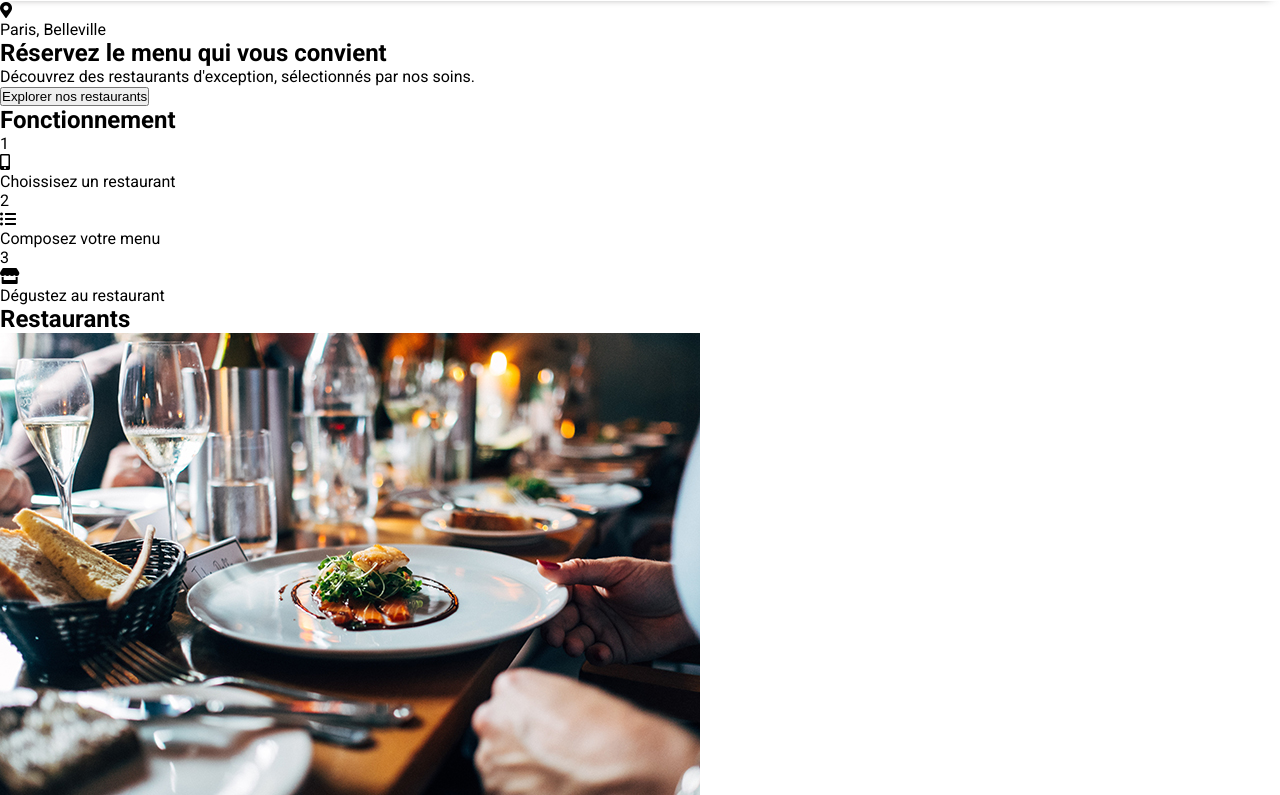
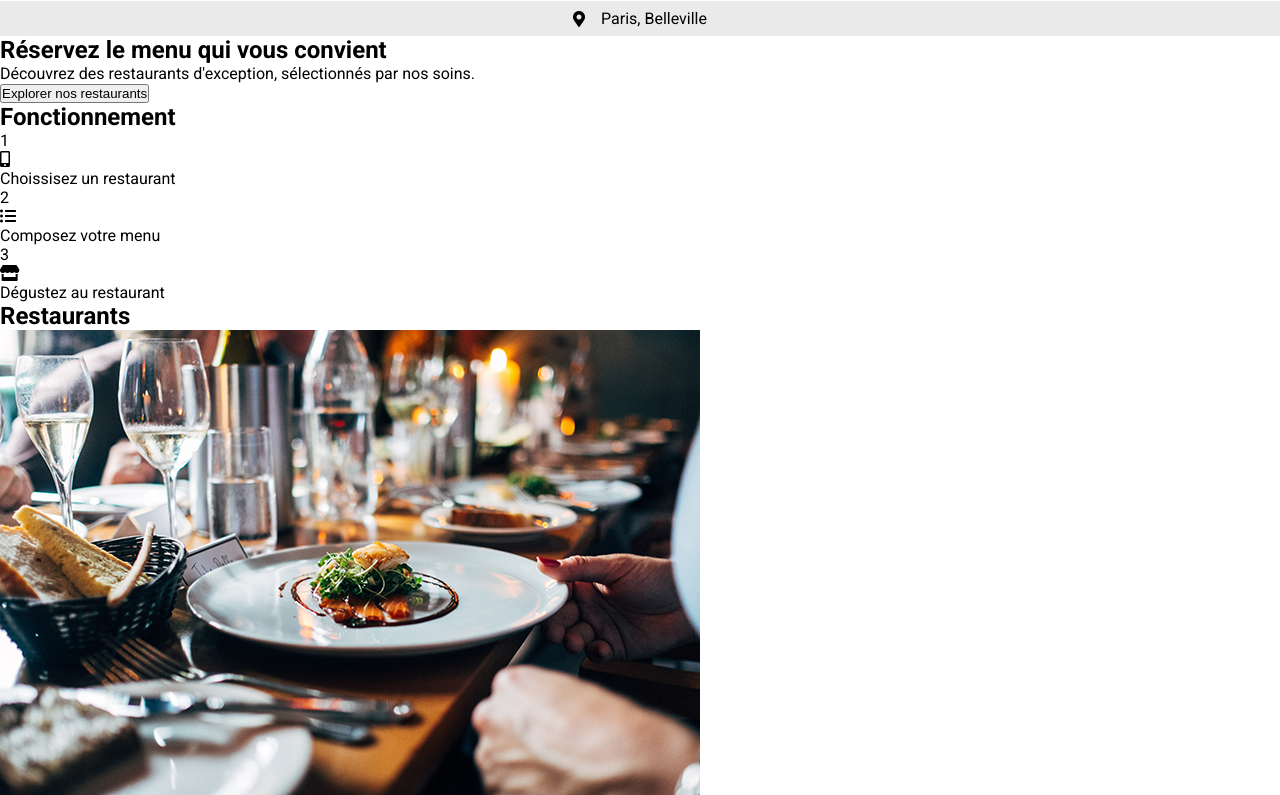
Before and after one commit to Sophianasseri/SophiaNasseri_3_06052021, a website: page index.html in a window 1280 px wide. Shown: the part 41-836 px from the top of the page. Drawn offline with Linux system fonts and the light colour scheme; a web font is replaced by a local one.

Commit message:
Ajoout localisation

```diff
--- a/index.html
+++ b/index.html
@@ -32,7 +32,7 @@
         <!--Localisation-->
         <section class="location">
             <i class="fas fa-map-marker-alt"></i>
-            <p>Paris, Belleville</p>
+            <p class="location__description">Paris, Belleville</p>
         </section>
 
         <!--Présentation site-->
--- a/sass/main.scss
+++ b/sass/main.scss
@@ -1,4 +1,16 @@
 @import "./utils/variables";
 @import "./base/typography";
 @import "./base/reset";
-@import "./layout/header"
+@import "./layout/header";
+
+//Localisation
+.location {
+    padding: 0.5rem;
+    display: flex;
+    justify-content: center;
+    align-items: center;
+    background: #EAEAEA;
+    &__description {
+        margin-left: 1rem;
+    }
+}
```
Also changed, not shown: css/style.css, 1 other file.
